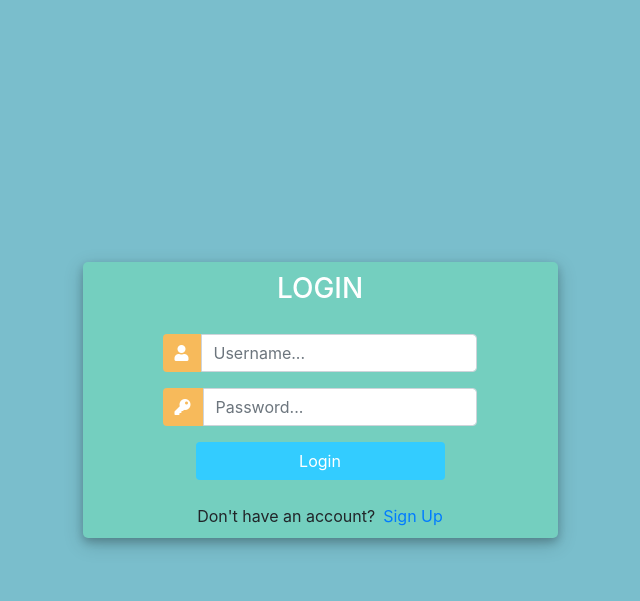
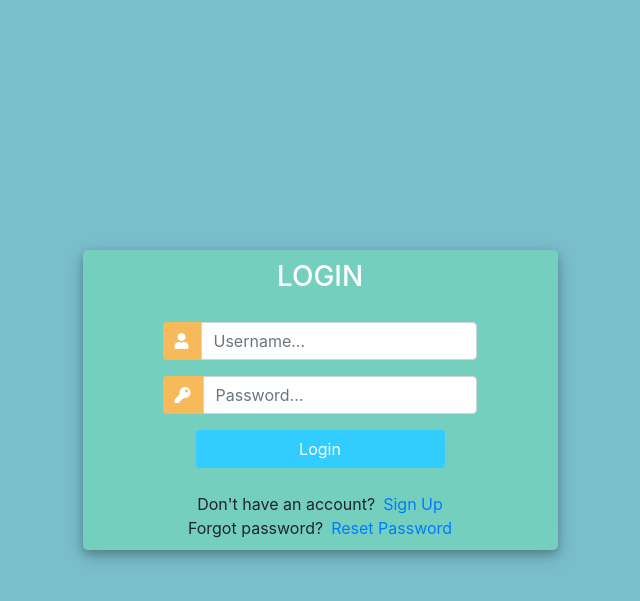
Before and after one commit to spenpeq-cav/customer_management_app, a Django app: page /login/ in a window 1280 px wide. Shown: the top 601 px of the page, without its empty margins (320-960 px from the left). Run offline with Django 3.2, Linux system fonts and the light colour scheme; some libraries are stand-ins or nearby versions.

Commit message:
Added password reset email functionality

```diff
--- a/crm/accounts/templates/accounts/login.html
+++ b/crm/accounts/templates/accounts/login.html
@@ -115,6 +115,9 @@
 					<div class="d-flex justify-content-center links">
 						Don't have an account? <a href="{% url 'register' %}" class="ml-2">Sign Up</a>
 					</div>
+					<div class="d-flex justify-content-center links">
+						Forgot password? <a href="{% url 'reset_password' %}" class="ml-2">Reset Password</a>
+					</div>
 
 				</div>
 			</div>
--- /dev/null
+++ b/crm/accounts/templates/accounts/password_reset_done.html
@@ -0,0 +1,5 @@
+<h3>Password reset complete.</h3>
+
+<p>Your password has been set. You may go ahead and log in.</p>
+
+<a href="/">Log in</a>
--- a/crm/accounts/urls.py
+++ b/crm/accounts/urls.py
@@ -1,4 +1,7 @@
 from django.urls import path
+
+from django.contrib.auth import views as auth_views
+
 from . import views
 
 urlpatterns = [
@@ -18,4 +21,16 @@ urlpatterns = [
     path('update_order/<str:pk>', views.updateOrder, name='update_order'),
     path('delete_order/<str:pk>', views.deleteOrder, name='delete_order'),
 
+    path('reset_password/',
+        auth_views.PasswordResetView.as_view(template_name='accounts/password_reset.html'),
+        name='reset_password'),
+    path('reset_password_sent/',
+        auth_views.PasswordResetDoneView.as_view(template_name='accounts/password_reset_sent.html'),
+        name='password_reset_done'),
+    path('reset/<uidb64>/<token>/',
+        auth_views.PasswordResetConfirmView.as_view(template_name='accounts/password_reset_form.html'),
+        name='password_reset_confirm'),
+    path('reset_password_complete/',
+        auth_views.PasswordResetCompleteView.as_view(template_name='accounts/password_reset_done.html'),
+        name='password_reset_complete'),
 ]
```
Also changed, not shown: crm/accounts/templates/accounts/password_reset.html (added, +11 -0 lines), crm/accounts/templates/accounts/password_reset_form.html (added, +9 -0 lines), crm/accounts/templates/accounts/password_reset_sent.html (added, +9 -0 lines), crm/crm/settings.py (+10 -5 lines), crm/db.sqlite3, 1 other file.
